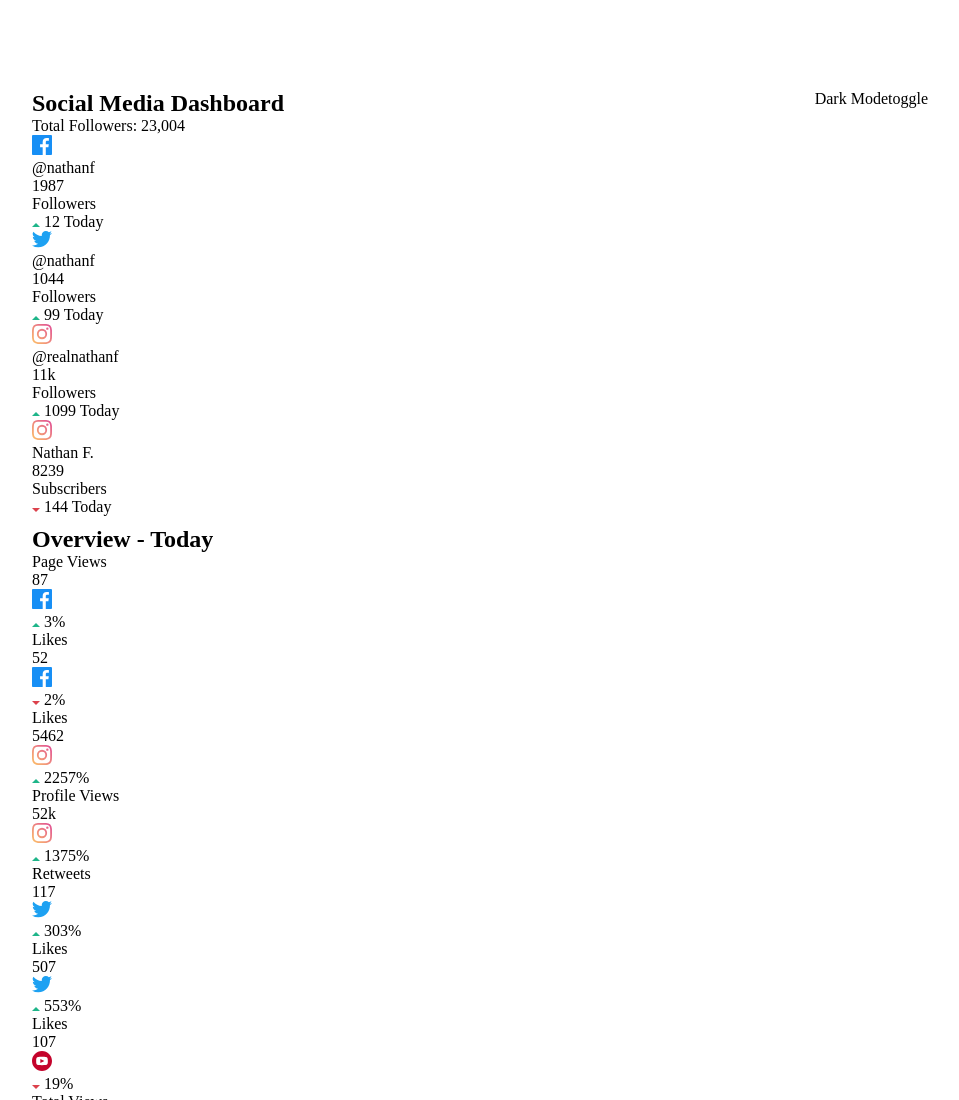
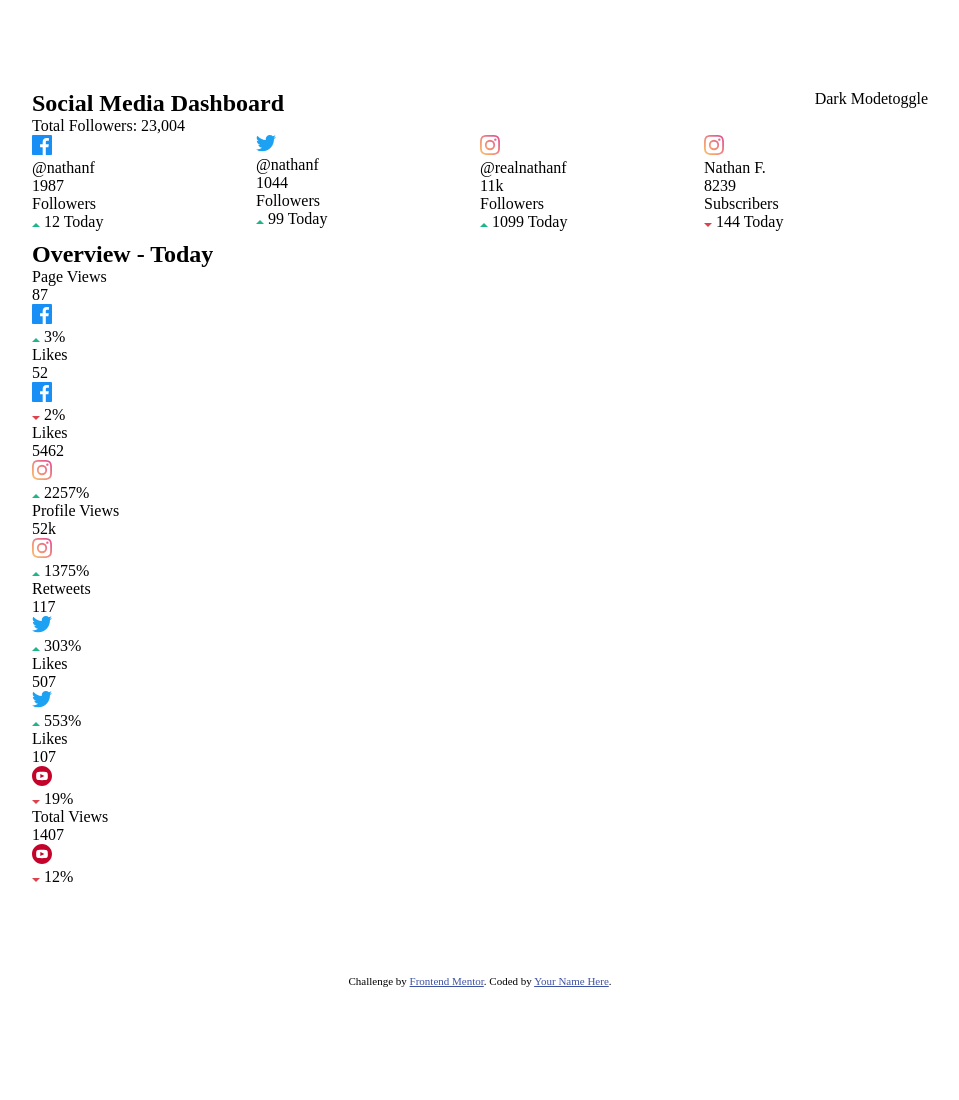
Before and after one commit to queensk/social-media-dashboard-with-theme-switcher-master, a plain HTML site: page index.html in a window 1280 px wide. Shown: the top 1100 px of the page, without its empty margins (160-1119 px from the left). After the commit the page ends 987 px from the top, so only its background shows below. Drawn offline with Linux system fonts and the light colour scheme.

Commit message:
social stars

```diff
--- a/index.html
+++ b/index.html
@@ -40,8 +40,7 @@
           </div>
         </div>
 
-        <div>
-          <div>
+        <div class="social-start-main">
           <div>
             <img src="./images/icon-facebook.svg" alt="" />
             <p>@nathanf</p>
@@ -78,7 +77,6 @@
             <div>
               <img src="./images/icon-down.svg" alt="" />
               <span>144 Today</span>
-              </div>
             </div>
           </div>
         </div>
--- a/style.css
+++ b/style.css
@@ -39,3 +39,8 @@ body {
   display: grid;
   grid-template-columns: auto auto;
 }
+
+.social-start-main {
+  display: grid;
+  grid-template-columns: repeat(4, 1fr);
+}
```
Lines whose indentation alone changed are shown as unchanged.
